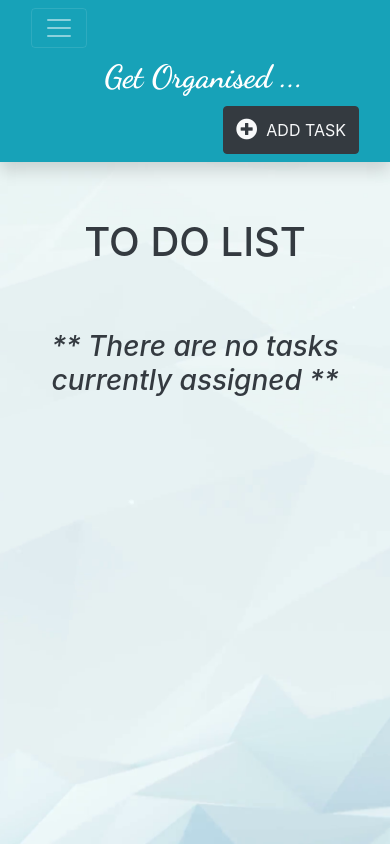
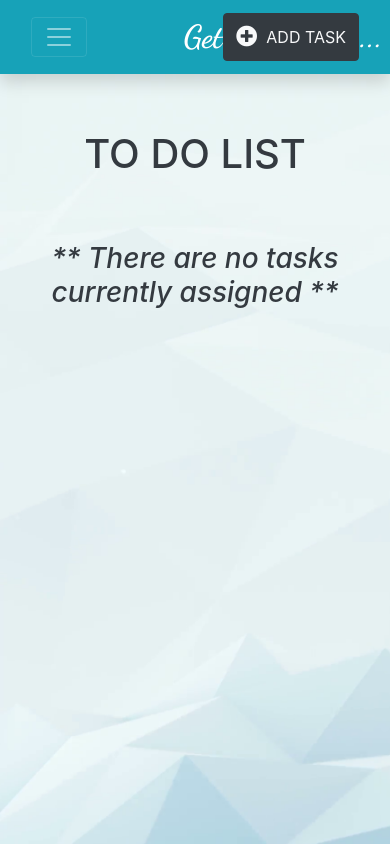
Before and after one commit to Thanh-Barnes/Thanh-Barnes.github.io, a plain HTML site: page index.html in a window 390 px wide. Shown: the top 844 px of the page. Drawn offline with nearby package versions, Linux system fonts and the light colour scheme.

Commit message:
fixed responsiveness, col-4

```diff
--- a/index.html
+++ b/index.html
@@ -20,7 +20,7 @@
   <body>
       <!-- navbar -->
       <nav class="navbar shadow navbar-expand-md bg-info navbar-dark" id=navigationbar>
-          <div class="col-sm-4 justify-content-left">
+          <div class="col-4 justify-content-left">
               <button class="navbar-toggler" type="button" data-toggle="collapse" data-target="#collapsibleNavbar">
                   <span class="navbar-toggler-icon"></span>
               </button>
@@ -43,12 +43,12 @@
                   </ul>
               </div>
           </div>
-          <div class="col-sm-4">
+          <div class="col-4">
               <a class="goTitle navbar-brand" href="#">&nbsp &nbsp  Get Organised ...</a>
           </div>
 
           <!-- Button trigger modal -->
-          <div class="col-sm-4">
+          <div class="col-4">
               <button type="button" class="addTaskBtn btn btn-dark text-light float-right" data-toggle="modal" data-target="#exampleModalCenter">
                   <i class="fas fa-plus-circle fa-lg"></i>&nbsp;&nbsp;ADD TASK
               </button>
```
